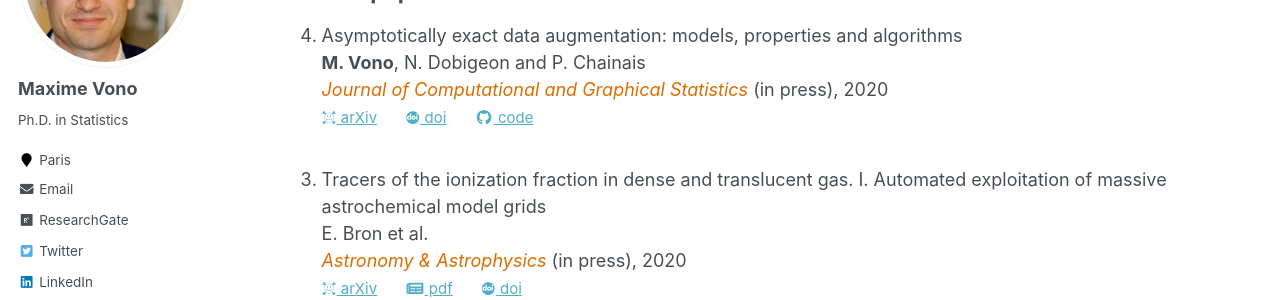
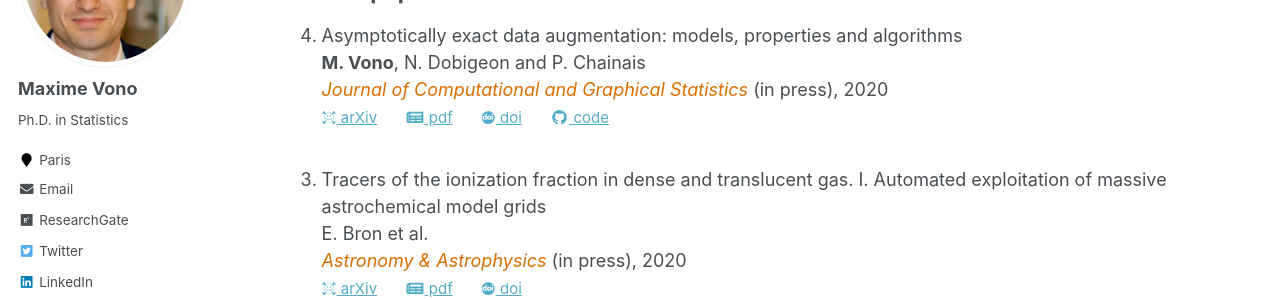
Before and after one commit to mvono/mvono.github.io, a Jekyll site: the page built from _pages/publications.md, in a window 1280 px wide and 900 px high, scrolled down 782 px. Shown: the part 152-452 px from the top of the window. Built offline with Jekyll 4.4.1, drawn with Linux system fonts in a browser that asks for light colours; some web fonts are replaced.

Commit message:
add pdf of JCGS paper

```diff
--- a/_pages/publications.md
+++ b/_pages/publications.md
@@ -45,6 +45,7 @@ You can also find all my research works on my [Google Scholar](https://scholar.g
 	    <b>M. Vono</b>, N. Dobigeon and P. Chainais<br>
 	    <i style='color:#db6e00'>Journal of Computational and Graphical Statistics</i> (in press), 2020<br>
 		<a style="font-size:15px" href="https://arxiv.org/abs/1902.05754"><i class="ai ai-arxiv"></i> arXiv</a> &emsp;
+		<a style="font-size:15px" href="../files/papers/2020_JCGS_AXDA.pdf"><i class="fa fa-fw fa-newspaper"></i> pdf</a> &emsp;
 		<a style="font-size:15px" href="https://doi.org/10.1080/10618600.2020.1826954"><i class="ai ai-doi"></i> doi</a> &emsp;
 		<a style="font-size:15px" href="https://github.com/mvono/2020-JCGS-AXDA"><i class="fab fa-fw fa-github"></i> code</a>
 		<br/><br/>
```
Also changed, not shown: 1 other file.
